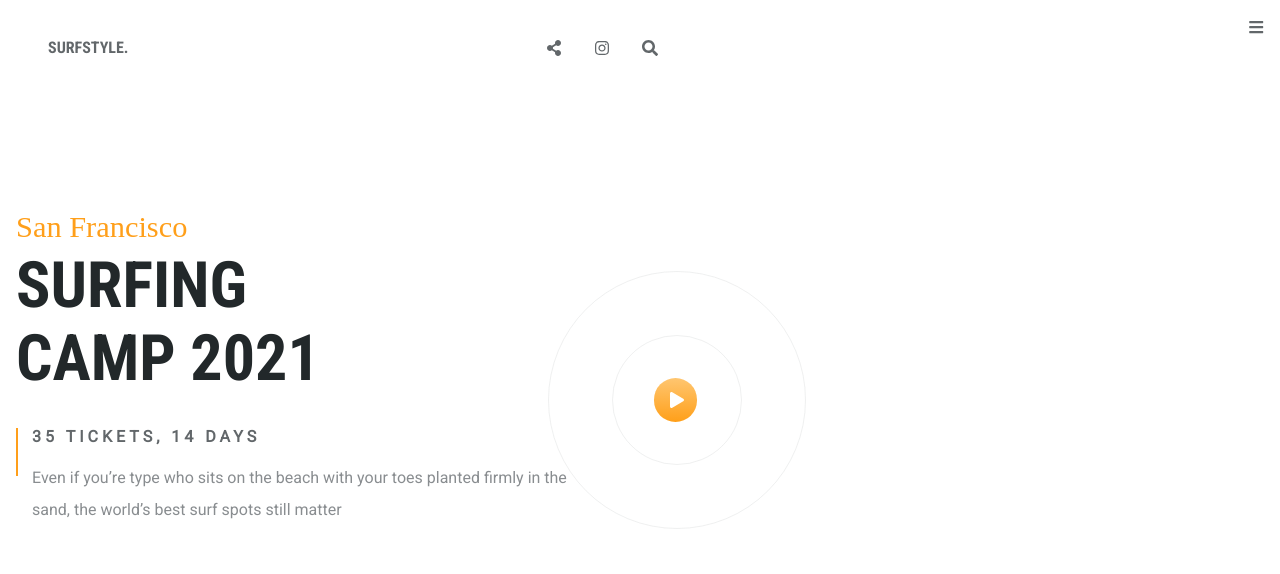
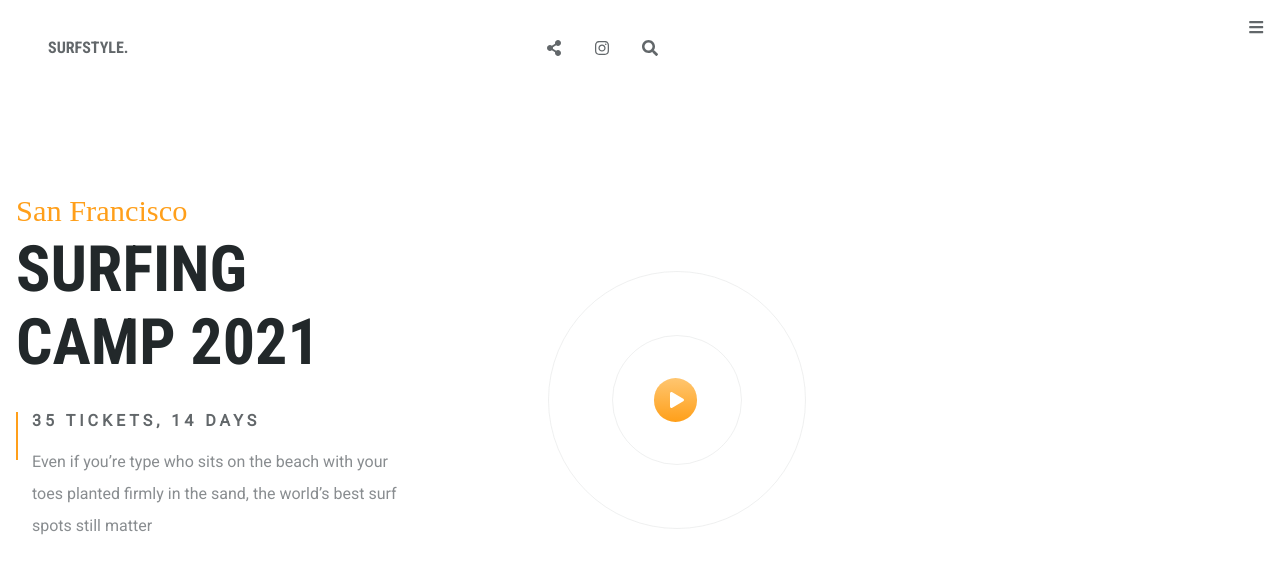
Before and after one commit to kepler003/surfstyle, a React app: page / in a window 1280 px wide. Shown: the top 574 px of the page. Built offline with nearby package versions, Linux system fonts and the light colour scheme; a web font is replaced by a local one.

Commit message:
Welcome -> Set max width for info box for md size

```diff
--- a/src/styles/_welcome.scss
+++ b/src/styles/_welcome.scss
@@ -1,5 +1,6 @@
 
 .welcome {
+  width: 100%;
   padding: $padding-x-mobile;
   padding-bottom: 0;
 
@@ -127,6 +128,7 @@
   }
 }
 
+
 @include forSize ("md") {
 
   .welcome {
@@ -141,6 +143,10 @@
       font-size: $size-8;
     }
 
+    &__info-box {
+      max-width: $size-13;
+    }
+
     &__img {
       width: 55%;
     }
```
